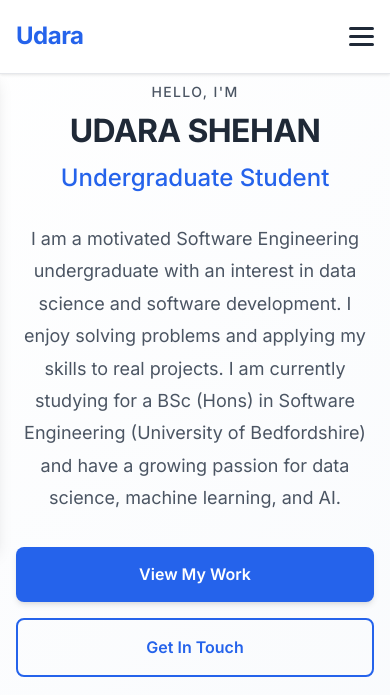
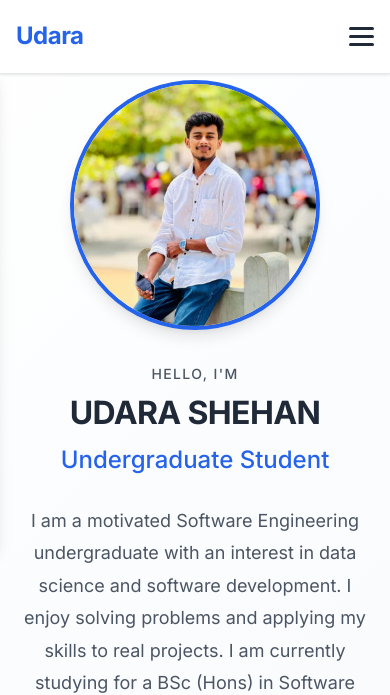
Before and after one commit to TGRraven/ps_portfolio, a plain HTML site: page index.html in a window 390 px wide. Shown: the top 695 px of the page. Drawn offline with Linux system fonts and the light colour scheme.

Commit message:
Update styles.css

```diff
--- a/styles.css
+++ b/styles.css
@@ -1484,6 +1484,19 @@ section {
         flex-direction: column;
     }
 
+    .hero-content {
+        grid-template-columns: 1fr;
+        gap: 2rem;
+    }
+
+    .hero-image {
+        order: 1;
+    }
+
+    .hero-text {
+        order: 2;
+    }
+
     .footer-content {
         flex-direction: column;
         text-align: center;
```
